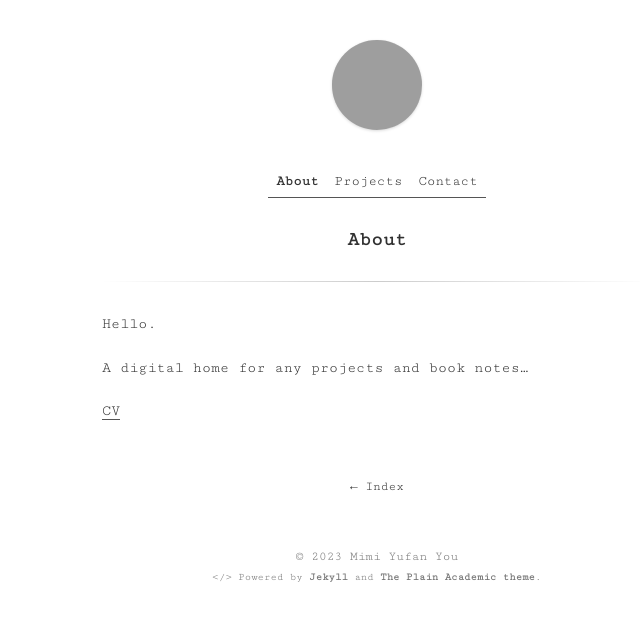
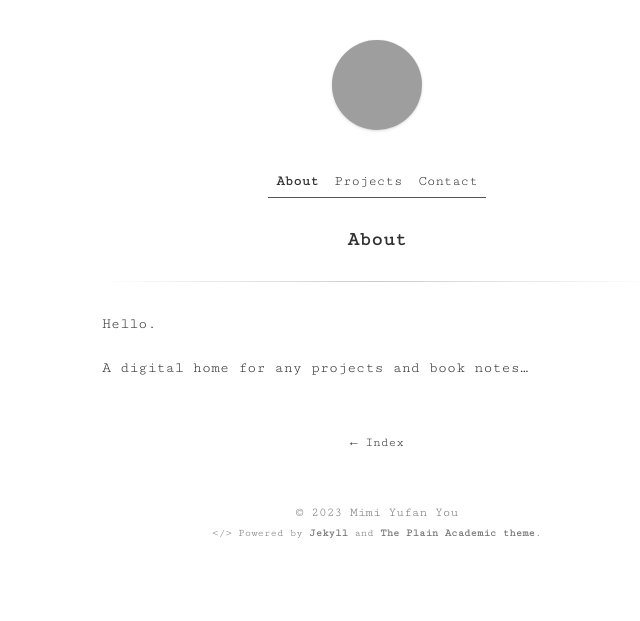
Before and after one commit to mimiyufanyou/mimiyufanyou.github.io, a Jekyll site: the page built from about.md, in a window 1280 px wide. Shown: the top 621 px of the page, without its empty margins (263-903 px from the left). Built offline with Jekyll 4.4.1, drawn with Linux system fonts in a browser that asks for light colours; grey boxes are pictures that could not be loaded.

```diff
--- a/about.md
+++ b/about.md
@@ -6,5 +6,3 @@ title: About
 Hello.
 
 A digital home for any projects and book notes...
-
-<a href="assets/MIMI YUFAN YOU - CV - 20221228.pdf">CV</a>
```
